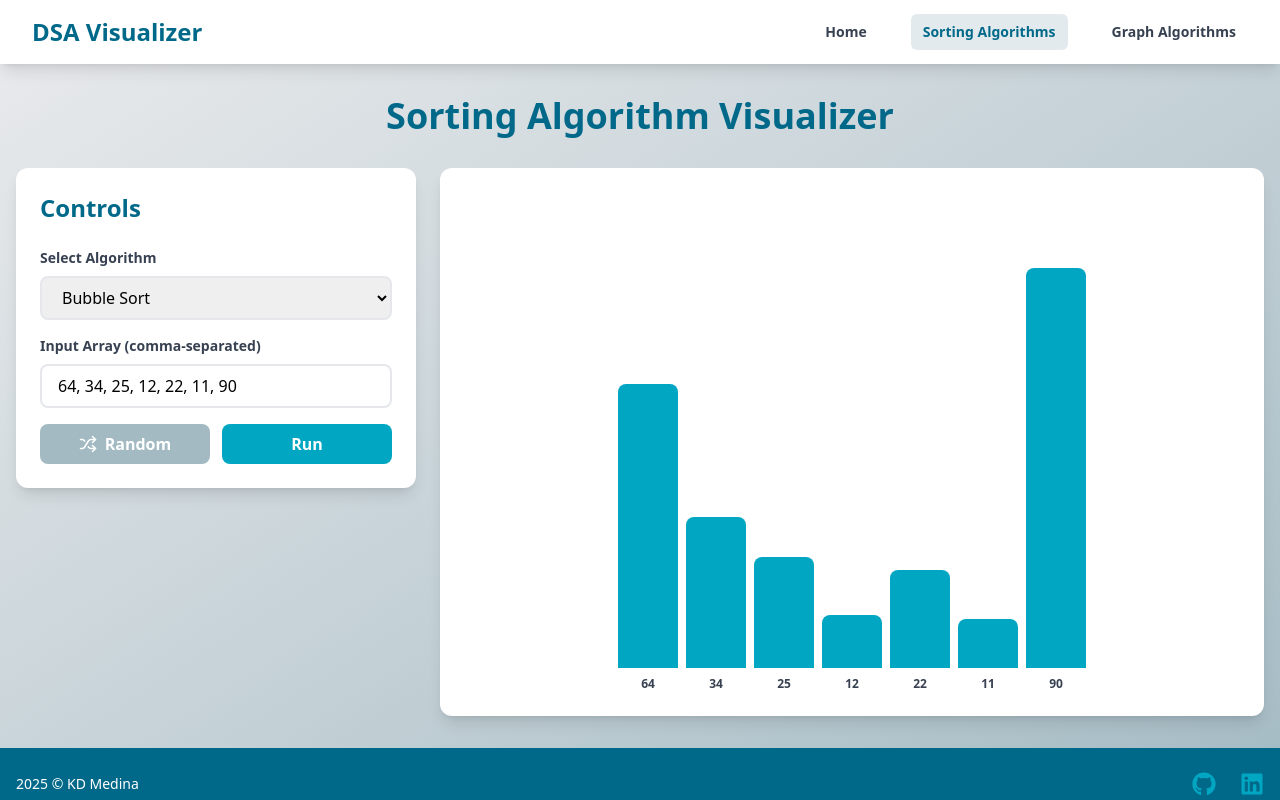
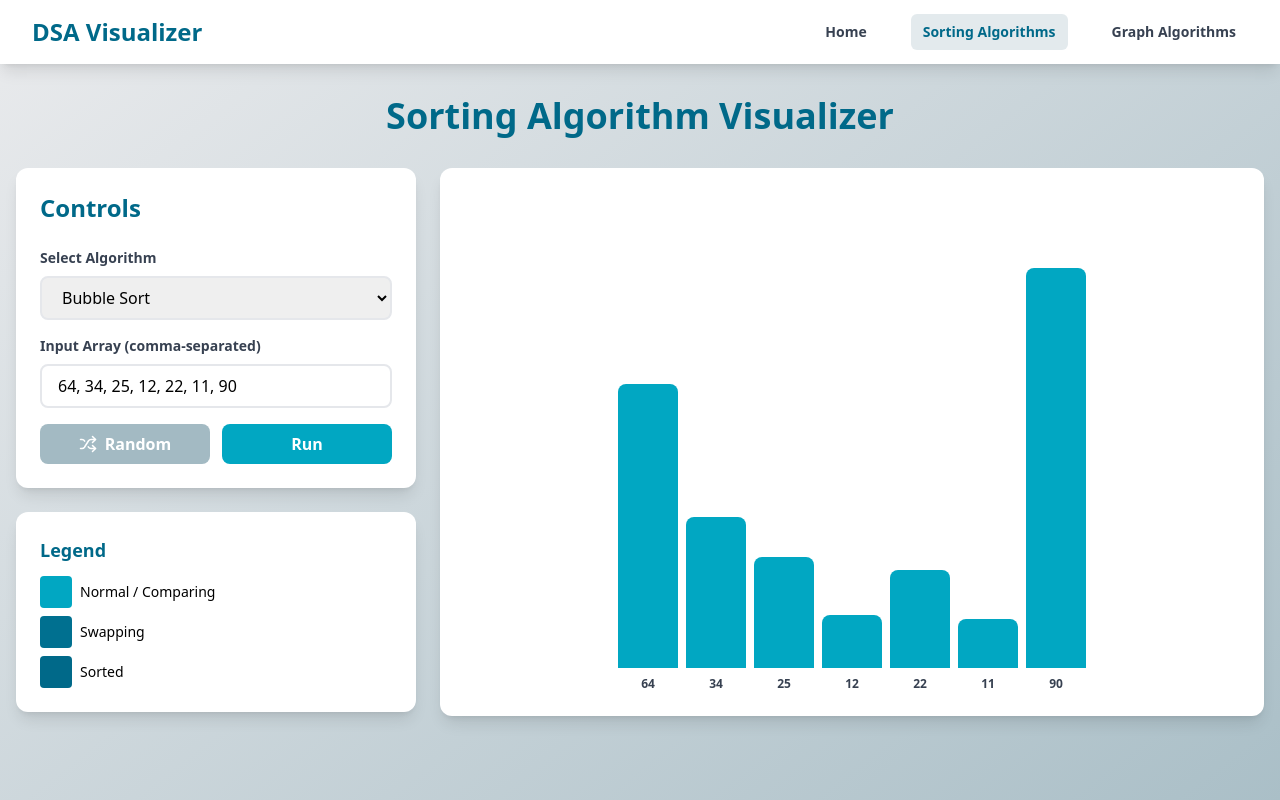
Before and after one commit to KDTMedina/dsa-visualizer-c-, a React (Create React App) app in the folder DSAVisualizer/client-app/: page / in a window 1280 px wide. Both pictures are taken after a click on the button "Sorting Algorithms". Shown: the top 800 px of the page. Built offline with nearby package versions, Linux system fonts and the light colour scheme.

Commit message:
sorting visualizer legend

```diff
--- a/DSAVisualizer/client-app/src/components/SortingVisualizer.jsx
+++ b/DSAVisualizer/client-app/src/components/SortingVisualizer.jsx
@@ -115,6 +115,7 @@ function SortingVisualizer() {
   const maxValue = Math.max(...(currentArray.length > 0 ? currentArray : [100]));
 
   return (
+    <div className="min-h-screen">
       <div className="max-w-7xl mx-auto">
         <h1 className="text-4xl font-bold text-[#006989] mb-8 text-center">
           Sorting Algorithm Visualizer
@@ -250,6 +251,25 @@ function SortingVisualizer() {
                 )}
               </div>
             </div>
+
+            {/* Legend Section */}
+            <div className="bg-white rounded-xl shadow-lg p-6">
+              <h3 className="text-lg font-bold text-[#006989] mb-3">Legend</h3>
+              <div className="space-y-2 text-sm">
+                <div className="flex items-center gap-2">
+                  <div className="w-8 h-8 rounded bg-[#01A7C2]"></div>
+                  <span>Normal / Comparing</span>
+                </div>
+                <div className="flex items-center gap-2">
+                  <div className="w-8 h-8 rounded bg-[#007090]"></div>
+                  <span>Swapping</span>
+                </div>
+                <div className="flex items-center gap-2">
+                  <div className="w-8 h-8 rounded bg-[#006989]"></div>
+                  <span>Sorted</span>
+                </div>
+              </div>
+            </div>
           </div>
 
           {/* Visualization Panel */}
@@ -272,6 +292,7 @@ function SortingVisualizer() {
           </div>
         </div>
       </div>
+    </div>
   );
 }
 
```
Lines whose indentation alone changed are shown as unchanged.
